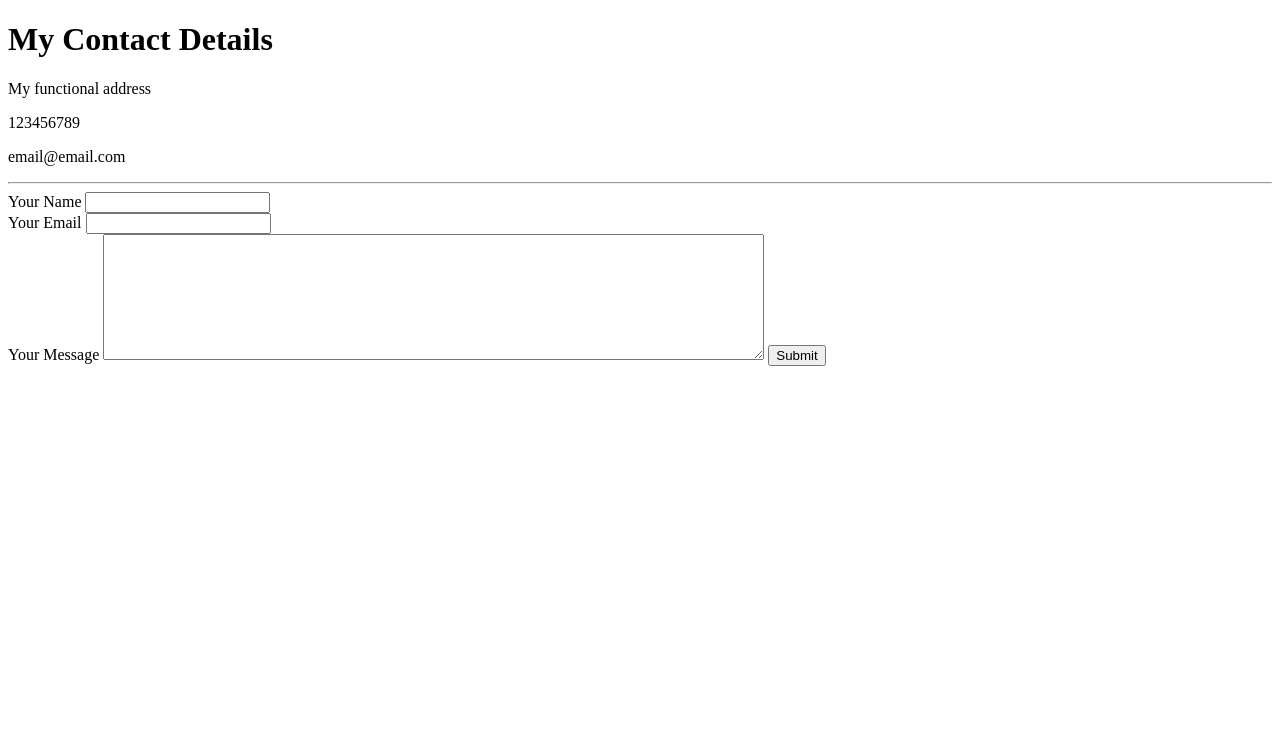
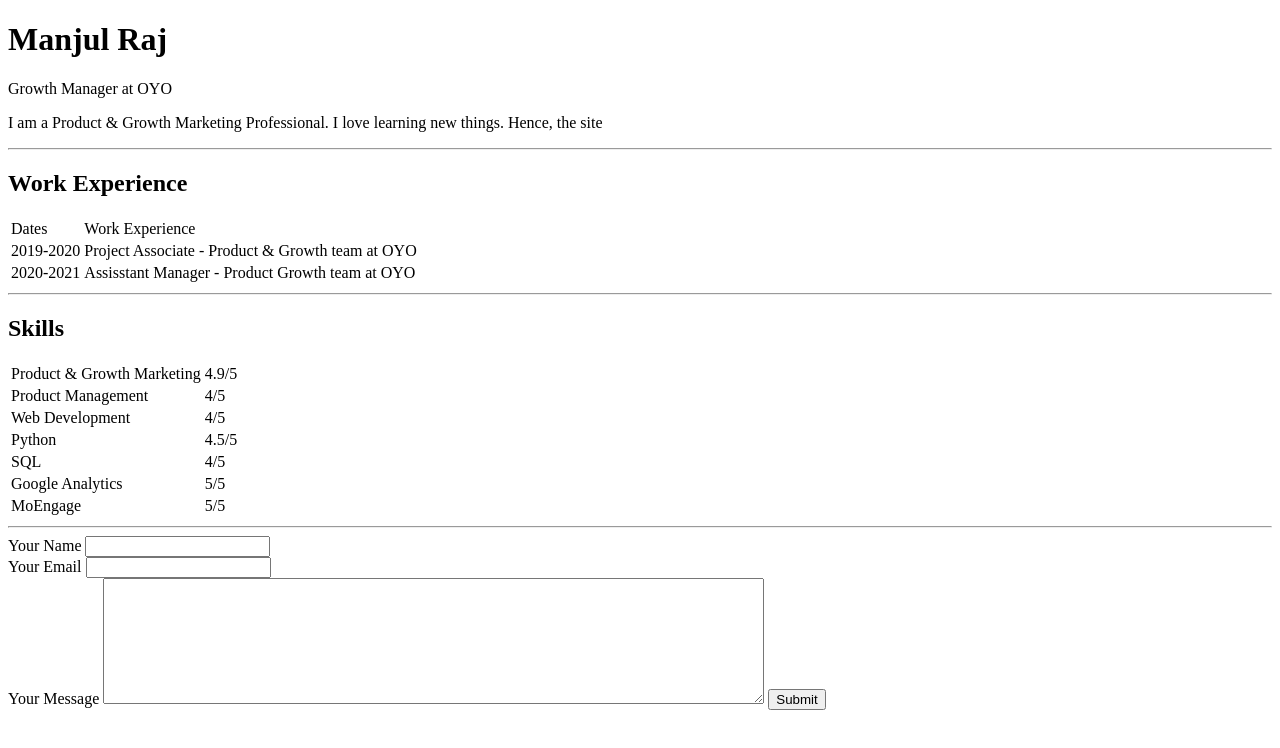
Before and after one commit to manjul253/cv, a plain HTML site: page index.html in a window 1280 px wide. Drawn offline with Linux system fonts and the light colour scheme.

Commit message:
Update index.html

```diff
--- a/index.html
+++ b/index.html
@@ -5,11 +5,61 @@
     <title>Manjul's personal site</title>
   </head>
   <body>
-    <h1>My Contact Details</h1>
-    <p>My functional address</p>
-    <p>123456789</p>
-    <p>email@email.com</p>
+    <h1>Manjul Raj</h1>
+    <p>Growth Manager at OYO</p>
+    <p>I am a Product & Growth Marketing Professional. I love learning new things. Hence, the site</p>
     <hr />
+
+    <h2>Work Experience</h2>
+    <table>
+      <thead>
+        <td>Dates</td>
+        <td>Work Experience</td>
+      </thead>
+      <tr>
+        <td>2019-2020</td>
+        <td>Project Associate - Product & Growth team at OYO</td>
+      </tr>
+      <tr>
+        <td>2020-2021</td>
+        <td>Assisstant Manager - Product Growth team at OYO</td>
+      </tr>
+    </table>
+    <hr />
+
+    <h2>Skills</h2>
+    <table>
+      <tr>
+        <td>Product & Growth Marketing</td>
+        <td>4.9/5</td>
+      </tr>
+      <tr>
+        <td>Product Management</td>
+        <td>4/5</td>
+      </tr>
+      <tr>
+        <td>Web Development</td>
+        <td>4/5</td>
+      </tr>
+      <tr>
+        <td>Python</td>
+        <td>4.5/5</td>
+      </tr>
+      <tr>
+        <td>SQL</td>
+        <td>4/5</td>
+      </tr>
+      <tr>
+        <td>Google Analytics</td>
+        <td>5/5</td>
+      </tr>
+      <tr>
+        <td>MoEngage</td>
+        <td>5/5</td>
+      </tr>
+    </table>
+    <hr>
+
     <form action="mailto:manjulraj253@gmail.com" method="post" enctype="text/plain">
       <label>Your Name</label>
       <input type="text" name="yourName" value=""><br>
```
